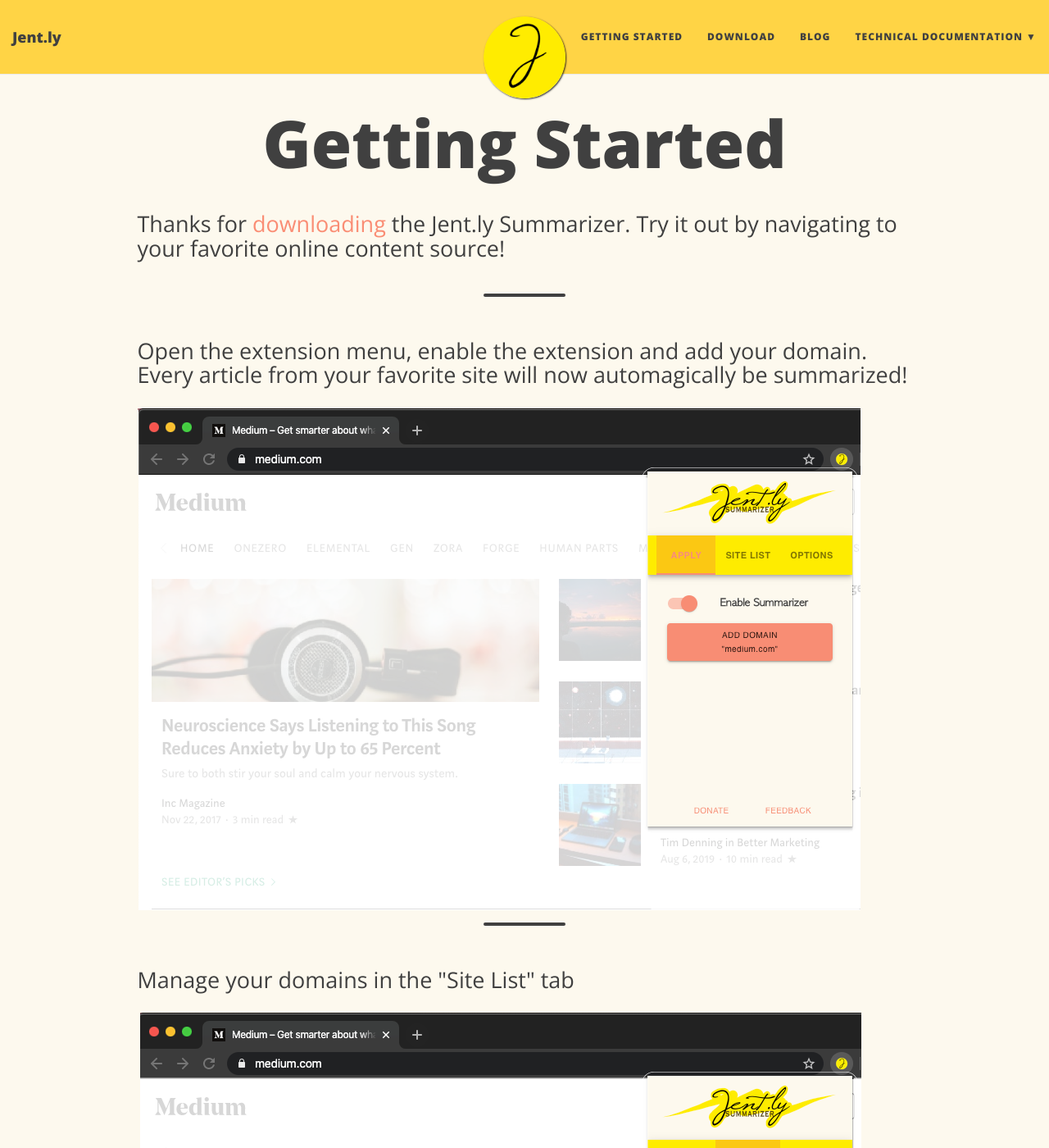
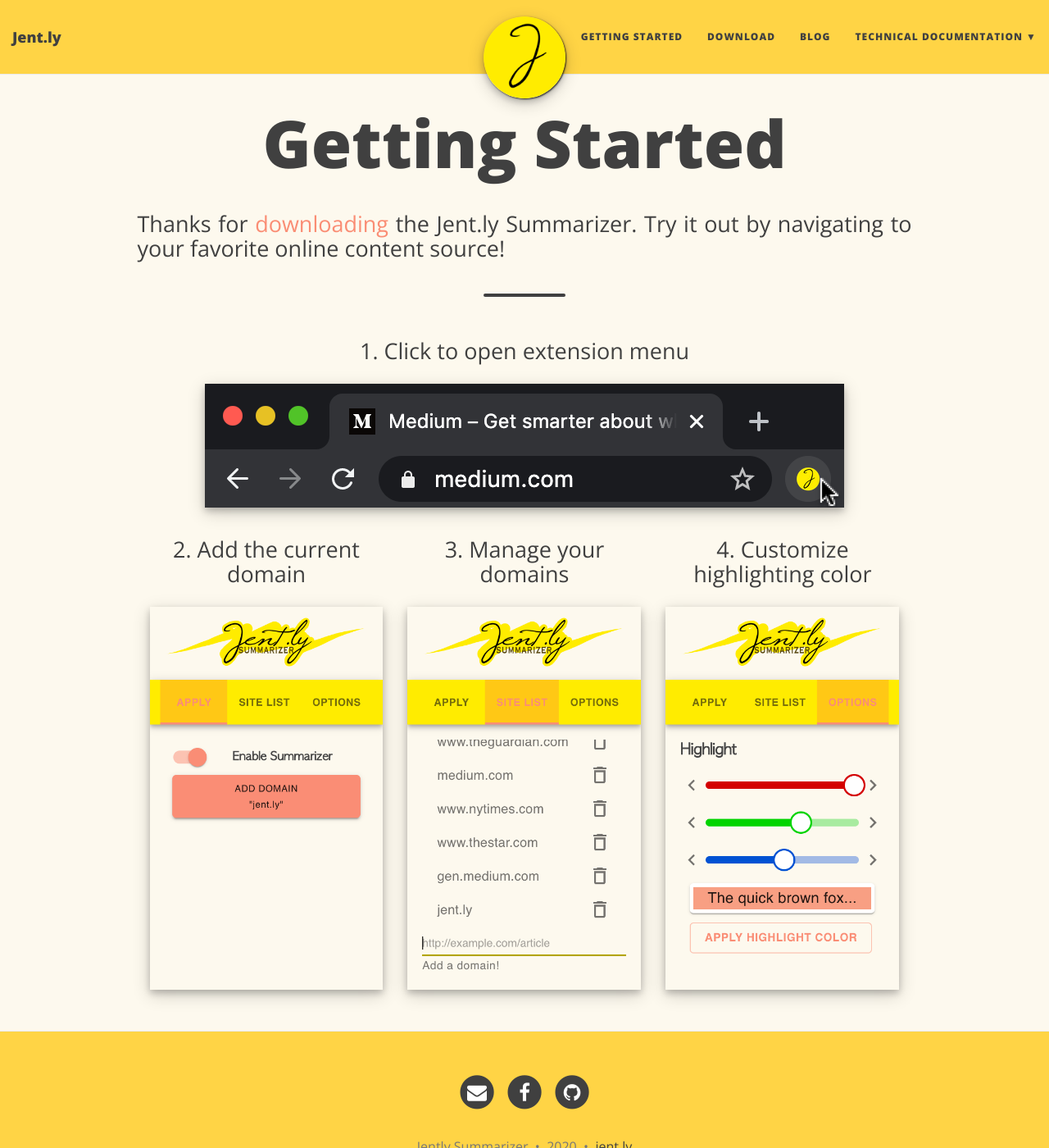
Before and after one commit to jent-ly/jent-ly.github.io, a Jekyll site: the page built from gettingstarted.html, in a window 1280 px wide and 1400 px high. Shown: the whole window at 82% size. Built offline with Jekyll 4.4.1, drawn with Linux system fonts in a browser that asks for light colours; nearby versions of some CDN libraries; some of the changed text lies outside the part shown.

Commit message:
Update getting started page

```diff
--- a/css/main.css
+++ b/css/main.css
@@ -3,6 +3,7 @@
 ---
 
 @import url("pygment_highlights.css");
+@import "bootstrap.min.css";
 
 /* --- General --- */
 
@@ -812,3 +813,7 @@
   font-weight: 300;
   margin: 10px 0 0;
 }
+
+img {
+  box-shadow: 0 4px 8px 0 rgba(0, 0, 0, 0.2), 0 6px 20px 0 rgba(0, 0, 0, 0.19);
+}
--- a/gettingstarted.html
+++ b/gettingstarted.html
@@ -3,28 +3,38 @@
 title: Getting Started
 ---
 
-<p class="subheading">Thanks for <a href="https://chrome.google.com/webstore/detail/jently-summarizer/ljpcoibfhggflcmmlbpbcmdkmdnaafeo?hl=en">downloading</a> the Jent.ly Summarizer. Try it out by navigating to your favorite online content source!</p>
+<p align="justify"; class="subheading">Thanks for <a href="https://chrome.google.com/webstore/detail/jently-summarizer/ljpcoibfhggflcmmlbpbcmdkmdnaafeo?hl=en">downloading</a> the Jent.ly Summarizer. Try it out by navigating to your favorite online content source!</p>
 
 <br>
 <hr class="small">
 <br>
 
-<p class="subheading">Open the extension menu, enable the extension and add your domain. Every article from your favorite site will now automagically be summarized!</p>
-<br>
-<img src="../img/adddomain.png"/>
+<div class="container-fluid"; align="center">
+  <div class="row">
+    <p class="subheading">1. Click to open extension menu</p>
+    <br>
+    <img src="../img/click_bar.png"/>
+  </div>
 
-<br>
-<hr class="small">
-<br>
+  <br>
 
-<p class="subheading">Manage your domains in the "Site List" tab</p>
-<br>
-<img src="../img/sitelists.png"/>
+  <div class="row">
+    <div class="col-md-4">
+      <p class="subheading">2. Add the current domain</p>
+      <br>
+      <img src="../img/vert_add.png"/>
+    </div>
 
-<br>
-<hr class="small">
-<br>
+    <div class="col-md-4">
+      <p class="subheading">3. Manage your domains</p>
+      <br>
+      <img src="../img/vert_list.png"/>
+    </div>
 
-<p class="subheading">Customize your highlighting color in the "Options Tab"</p>
-<br>
-<img src="../img/highlightcolor.png"/>
+    <div class="col-md-4">
+      <p class="subheading">4. Customize highlighting color</p>
+      <br>
+      <img src="../img/vert_option.png"/>
+    </div>
+  </div>
+</div>
```
Also changed, not shown: img/click_bar.png (added), img/vert_add.png (added), img/vert_list.png (added), img/vert_option.png (added), 1 other file.
